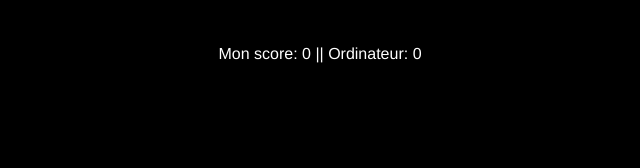
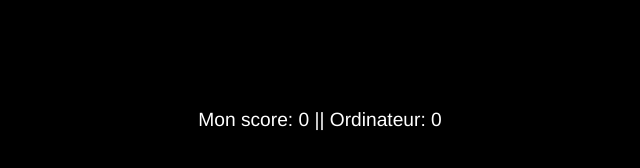
Before and after one commit to Golushi/Pierre_Feuille_Ciseaux, a plain HTML site: page index.html in a window 1280 px wide. Shown: the part 340-508 px from the top of the page, without its empty margins (320-960 px from the left). Drawn offline with Linux system fonts and the light colour scheme.

Commit message:
final correctif bug push

```diff
--- a/script.js
+++ b/script.js
@@ -34,7 +34,6 @@ function runGame(userChoice) {
     gameScore.innerHTML = `Mon score: ${wins} || Ordinateur: ${loses}`;
 }
 
-
 rock.addEventListener("click", () => runGame("Pierre"));
 paper.addEventListener("click", () => runGame("Feuille"));
 scissors.addEventListener("click", () => runGame("Ciseaux"));
--- a/style.css
+++ b/style.css
@@ -10,7 +10,6 @@ html {
     text-align: center;
 }
 h1 {
-
     font-size: 2.5rem;
     margin-bottom: 5rem;
     padding: 1rem 1rem;
@@ -20,8 +19,8 @@ h2 {
     padding: 1rem 1rem;
 }
 p {
-    font-size: 1rem;
-    margin-top: 3rem;
+    font-size: 1.2rem;
+    margin-top: 7rem;
 }
 img {
     width: 7rem;
```
Also changed, not shown: index.html (+0 -1 lines).
